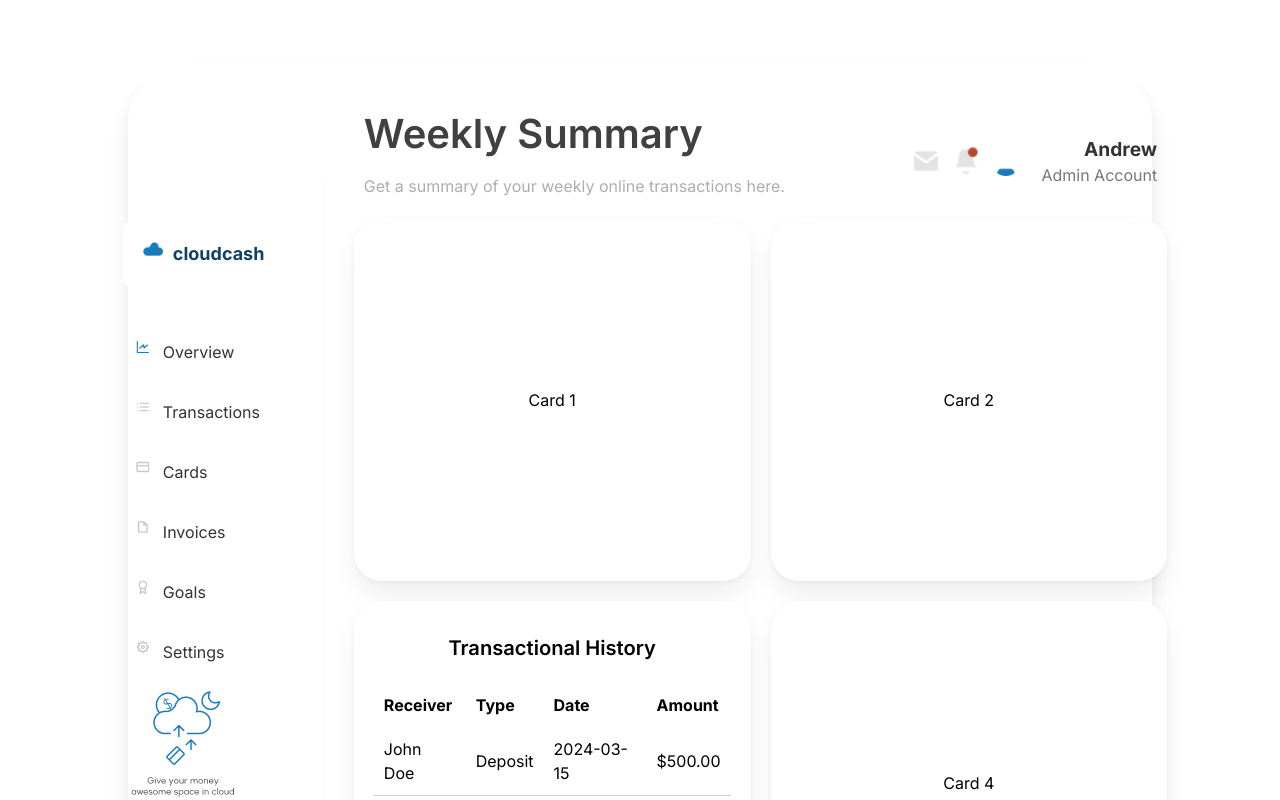
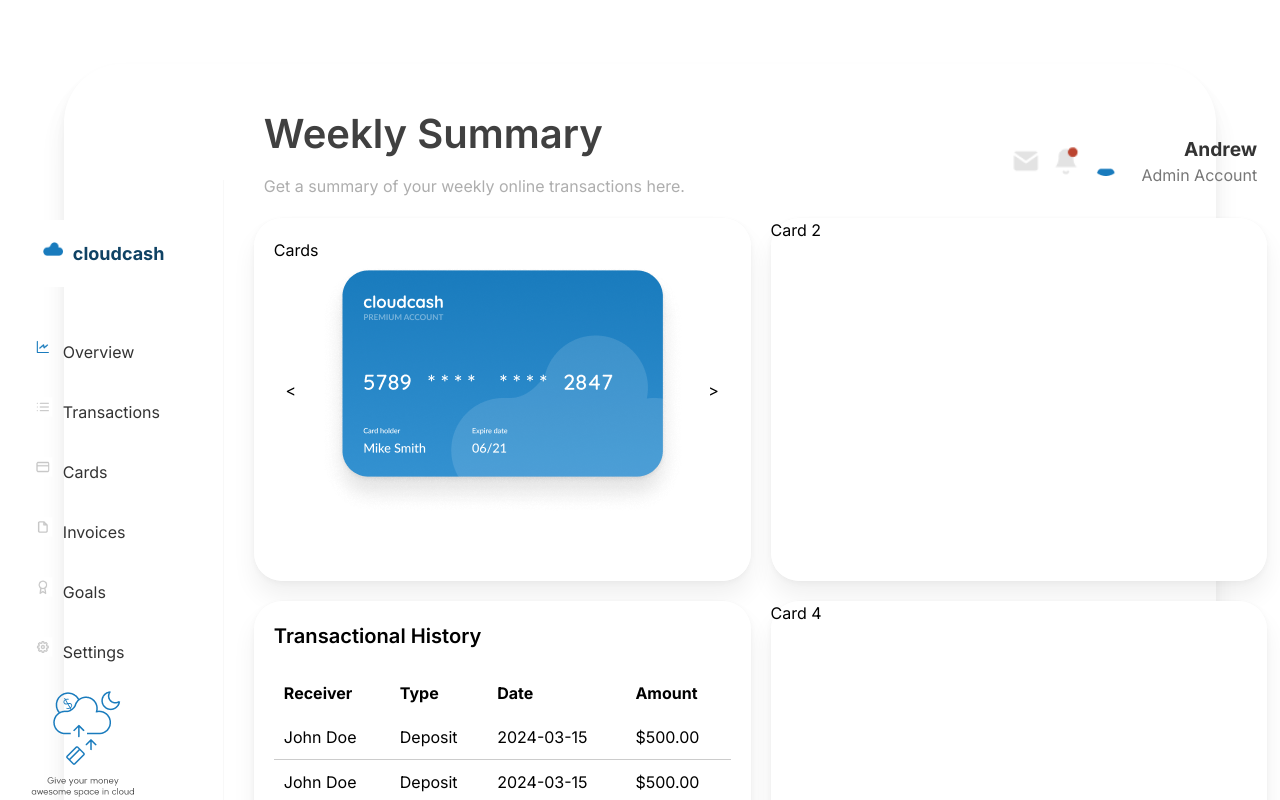
Before and after one commit to thriver652/WebCard, a Next.js app: page / in a window 1280 px wide. Shown: the top 800 px of the page. Built offline with nearby package versions, Linux system fonts and the light colour scheme.

Commit message:
Fourth Struct

```diff
--- a/app/App.scss
+++ b/app/App.scss
@@ -2,7 +2,7 @@
   display: flex;
   justify-content: center;
   align-items: center;
-  width: 80%;
+  width: 90%;
   height: 80%;
   margin: 5% auto;
   padding: 20px;
--- /dev/null
+++ b/components/CenterSection/Cards/Cards.jsx
@@ -0,0 +1,17 @@
+import React from "react";
+import "./Cards.scss";
+
+const Cards = () => {
+  return (
+    <div className="cards-container">
+      <div>Cards</div>
+      <div className="row-container">
+        <div className="text">&lt;</div>
+        <img src="../../images/card.png" className="card-image" alt="Card" />
+        <div className="text">&gt;</div>
+      </div>
+    </div>
+  );
+};
+
+export default Cards;
--- /dev/null
+++ b/components/CenterSection/Cards/Cards.scss
@@ -0,0 +1,19 @@
+.cards-container {
+  padding: 20px;
+}
+
+.row-container {
+  display: flex;
+  align-items: center; /* Center align items vertically */
+}
+
+.text {
+  flex: 1; /* Allow the "Hello" texts to grow and fill available space */
+  text-align: center; /* Center align the text */
+}
+
+.card-image {
+  max-width: 100%; /* Ensure the image does not exceed its container width */
+  height: auto; /* Maintain aspect ratio */
+  margin: 0 10px; /* Adjust horizontal margin for spacing */
+}
--- a/components/CenterSection/CenterSection.jsx
+++ b/components/CenterSection/CenterSection.jsx
@@ -1,11 +1,14 @@
 import React from "react";
-import "./CenterSection.scss"; // Import your SCSS file here
+import "./CenterSection.scss";
+import Cards from "./Cards/Cards";
 import TransHist from "./TransHist/TransHist";
 const CenterSection = () => {
   return (
     <div className="center-section">
       <div className="row">
-        <div className="card">Card 1</div>
+        <div className="card">
+          <Cards />
+        </div>
         <div className="card">Card 2</div>
       </div>
       <div className="row">
--- a/components/CenterSection/CenterSection.scss
+++ b/components/CenterSection/CenterSection.scss
@@ -6,7 +6,7 @@
 
 .row {
   display: flex;
-  justify-content: center;
+  //justify-content: center;
   margin-bottom: 20px;
 
   @media screen and (max-width: 1024px) {
@@ -15,7 +15,7 @@
 }
 
 .card {
-  width: 396.66px; /* Width of the card */
+  width: 496.66px; /* Width of the card */
   height: 363.12px; /* Height of the card */
   margin: 0 10px; /* Adjust horizontal margin */
   border-radius: 28px; /* Rounded corners */
@@ -26,10 +26,10 @@
   ); /* Background gradient */
   box-shadow: 0px 0px 1px 0px rgba(0, 0, 0, 0.04),
     0px 2px 6px 0px rgba(0, 0, 0, 0.04), 0px 16px 24px 0px rgba(0, 0, 0, 0.06); /* Shadow */
-  display: flex;
-  justify-content: center;
-  align-items: center;
-  text-align: center;
+  //   display: flex;
+  //   justify-content: center;
+  //   align-items: center;
+  //   text-align: center;
 
   @media screen and (max-width: 1024px) {
     width: calc(50% - 20px); /* Two cards per row with spacing */
--- a/components/CenterSection/TransHist/TransHist.jsx
+++ b/components/CenterSection/TransHist/TransHist.jsx
@@ -33,7 +33,12 @@ const TransHist = () => {
             <td>2024-03-15</td>
             <td>$500.00</td>
           </tr>
-
+          <tr>
+            <td>John Doe</td>
+            <td>Deposit</td>
+            <td>2024-03-15</td>
+            <td>$500.00</td>
+          </tr>
         </tbody>
       </table>
     </div>
```
Also changed, not shown: public/images/card.png (added).
